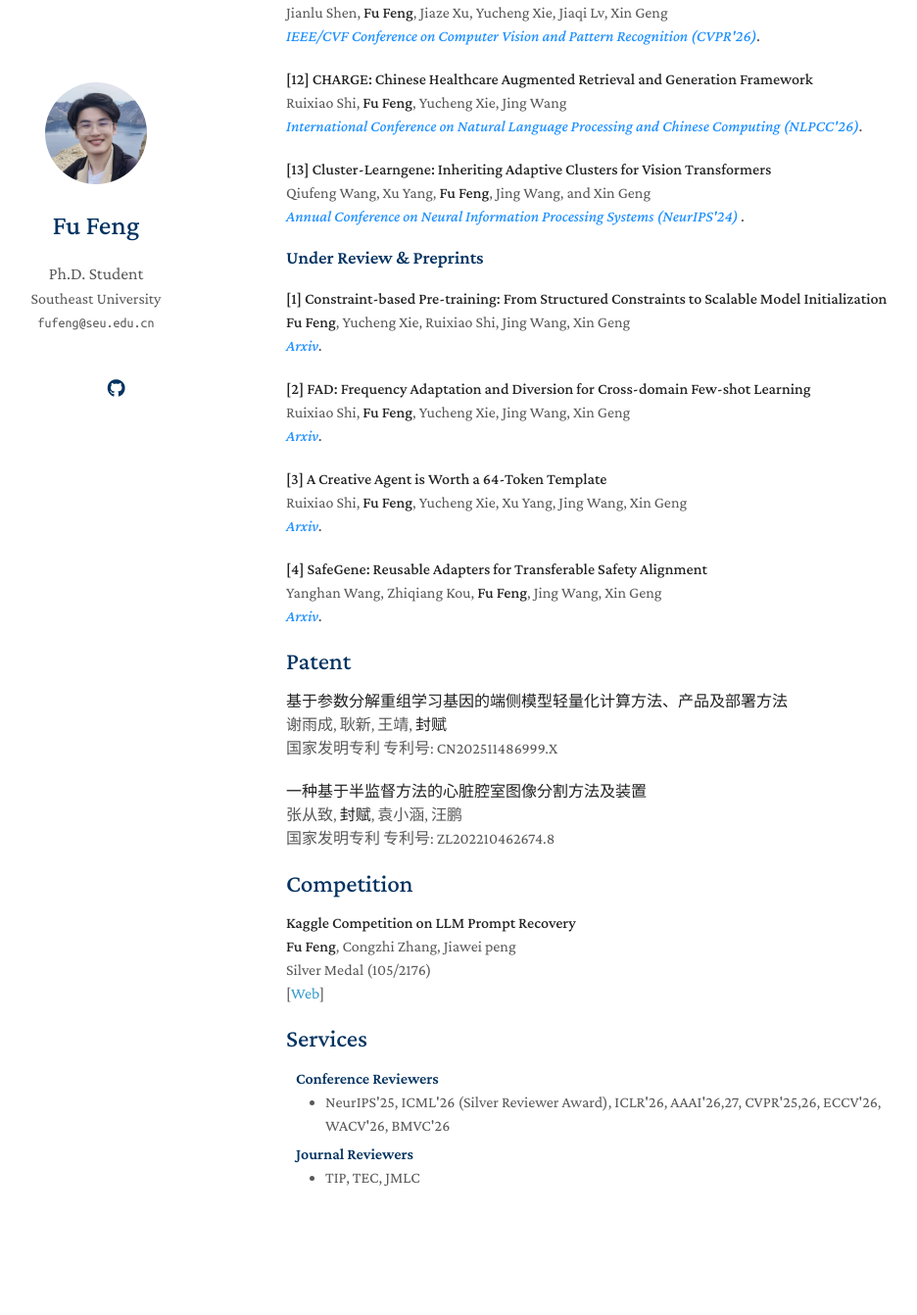
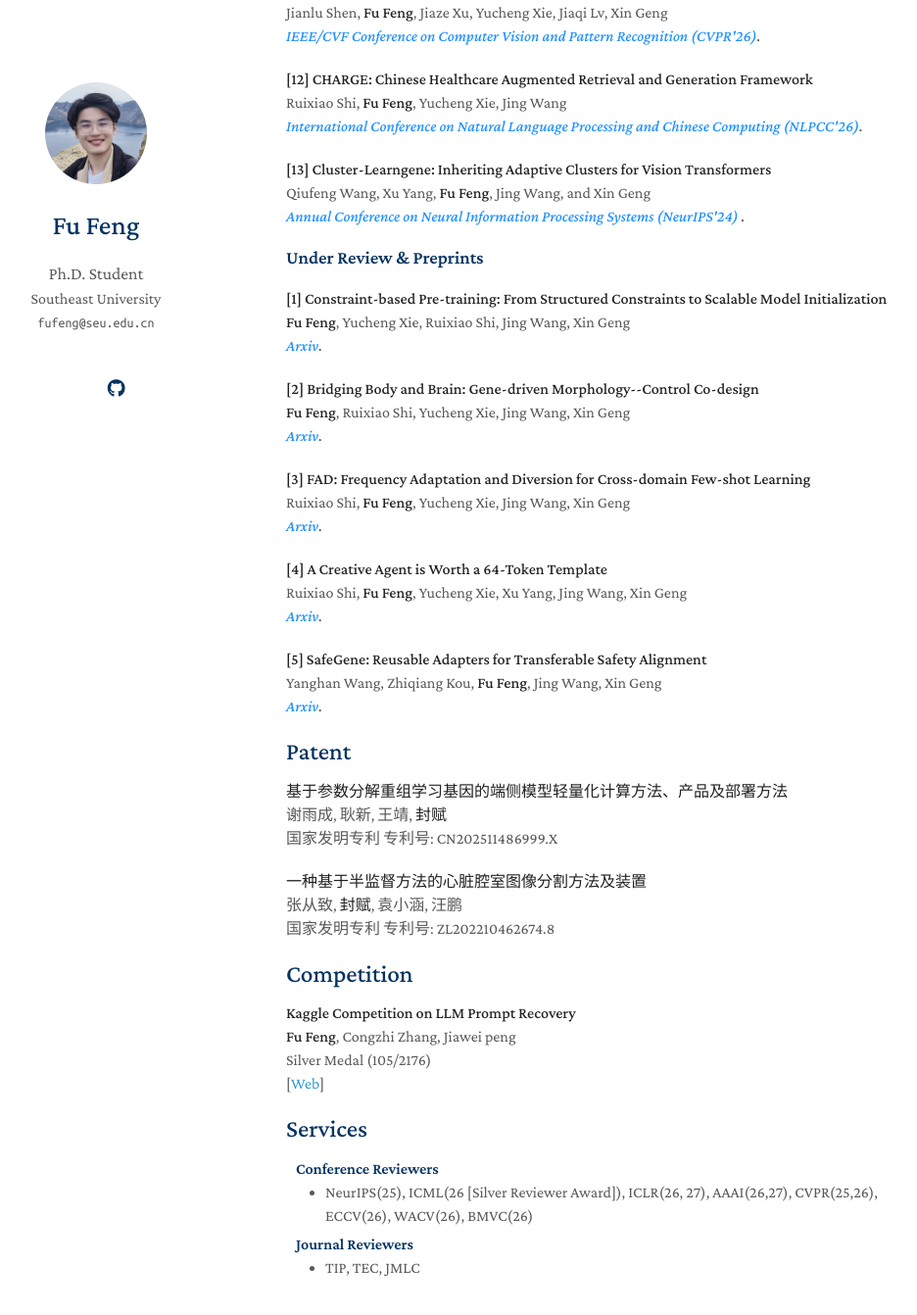
Before and after one commit to fu-feng/fu-feng.github.io, a Jekyll site: the page built from index.md, in a window 1280 px wide and 1400 px high, scrolled down 1841 px. Shown: the top 1342 px of the window at 98% size, without its empty margins (178-1114 px from the left). Built offline with Jekyll 4.4.1, drawn with Linux system fonts in a browser that asks for light colours; nearby versions of some CDN libraries; a style sheet for code colours, icons or effects is not loaded; our own code applies the rules of GitHub Pages for plain Markdown files; before the commit the page ends 3149 px from its top, so only the background shows below that.

Commit message:
Update index.md

```diff
--- a/index.md
+++ b/index.md
@@ -253,7 +253,20 @@ Qiufeng Wang, Xu Yang, <strong>Fu Feng</strong>, Jing Wang, and Xin Geng
 
 [comment]: <> (Arxiv)
 <div class="paper">
-<p><strong>[2] FAD: Frequency Adaptation and Diversion for Cross-domain Few-shot Learning</strong>
+<p><strong>[2] Bridging Body and Brain: Gene-driven Morphology--Control Co-design</strong>
+<br />
+<strong>Fu Feng</strong>, Ruixiao Shi, Yucheng Xie, Jing Wang, Xin Geng
+<br />
+<em><strong><i style="color:#1e90ff">Arxiv</i></strong>.</em>
+<!-- <br />
+   [<a href="https://arxiv.org/abs/2512.09796">Web</a>]
+<br/> -->
+</p>
+</div>
+
+[comment]: <> (Arxiv)
+<div class="paper">
+<p><strong>[3] FAD: Frequency Adaptation and Diversion for Cross-domain Few-shot Learning</strong>
 <br />
 Ruixiao Shi, <strong>Fu Feng</strong>, Yucheng Xie, Jing Wang, Xin Geng
 <br />
@@ -277,7 +290,7 @@ Ruixiao Shi, <strong>Fu Feng</strong>, Yucheng Xie, Xu Yang, Jing Wang, Xin Geng
 
 [comment]: <> (Arxiv)
 <div class="paper">
-<p><strong>[4] SafeGene: Reusable Adapters for Transferable Safety Alignment</strong>
+<p><strong>[5] SafeGene: Reusable Adapters for Transferable Safety Alignment</strong>
 <br />
 Yanghan Wang, Zhiqiang Kou, <strong>Fu Feng</strong>, Jing Wang, Xin Geng
 <br />
@@ -322,7 +335,7 @@ Silver Medal (105/2176)
 
 <h4 style="margin:0 10px 0;">Conference Reviewers</h4>
 <ul style="margin:0 0 5px;">
-  <li><autocolor> NeurIPS'25, ICML'26 (Silver Reviewer Award), ICLR'26, AAAI'26,27, CVPR'25,26, ECCV'26, WACV'26, BMVC'26 </autocolor></li>
+  <li><autocolor> NeurIPS(25), ICML(26 [Silver Reviewer Award]), ICLR(26, 27), AAAI(26,27), CVPR(25,26), ECCV(26), WACV(26), BMVC(26) </autocolor></li>
 </ul>
 
 <h4 style="margin:0 10px 0;">Journal Reviewers</h4>
```
Also changed, not shown: other parts of index.md (+1 -1 lines).
